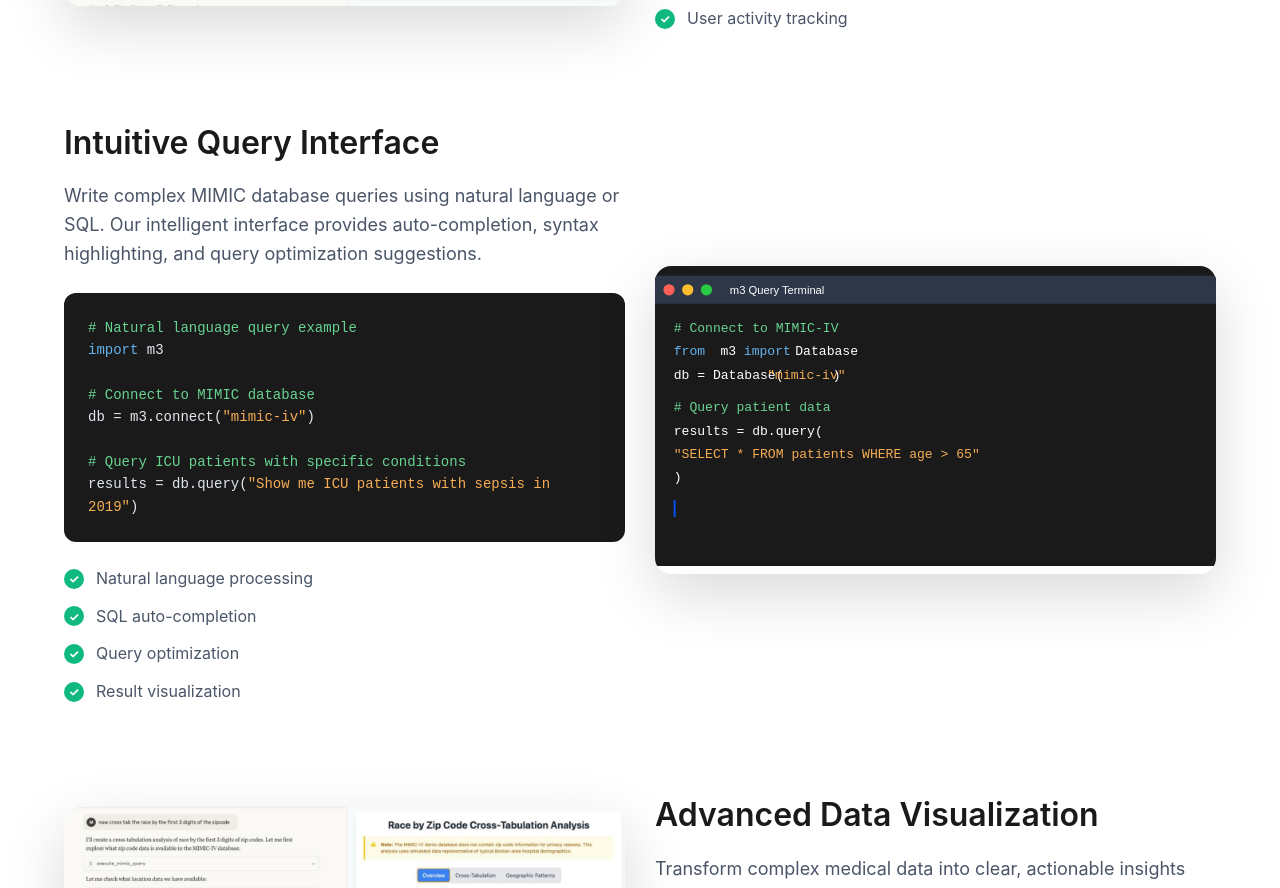
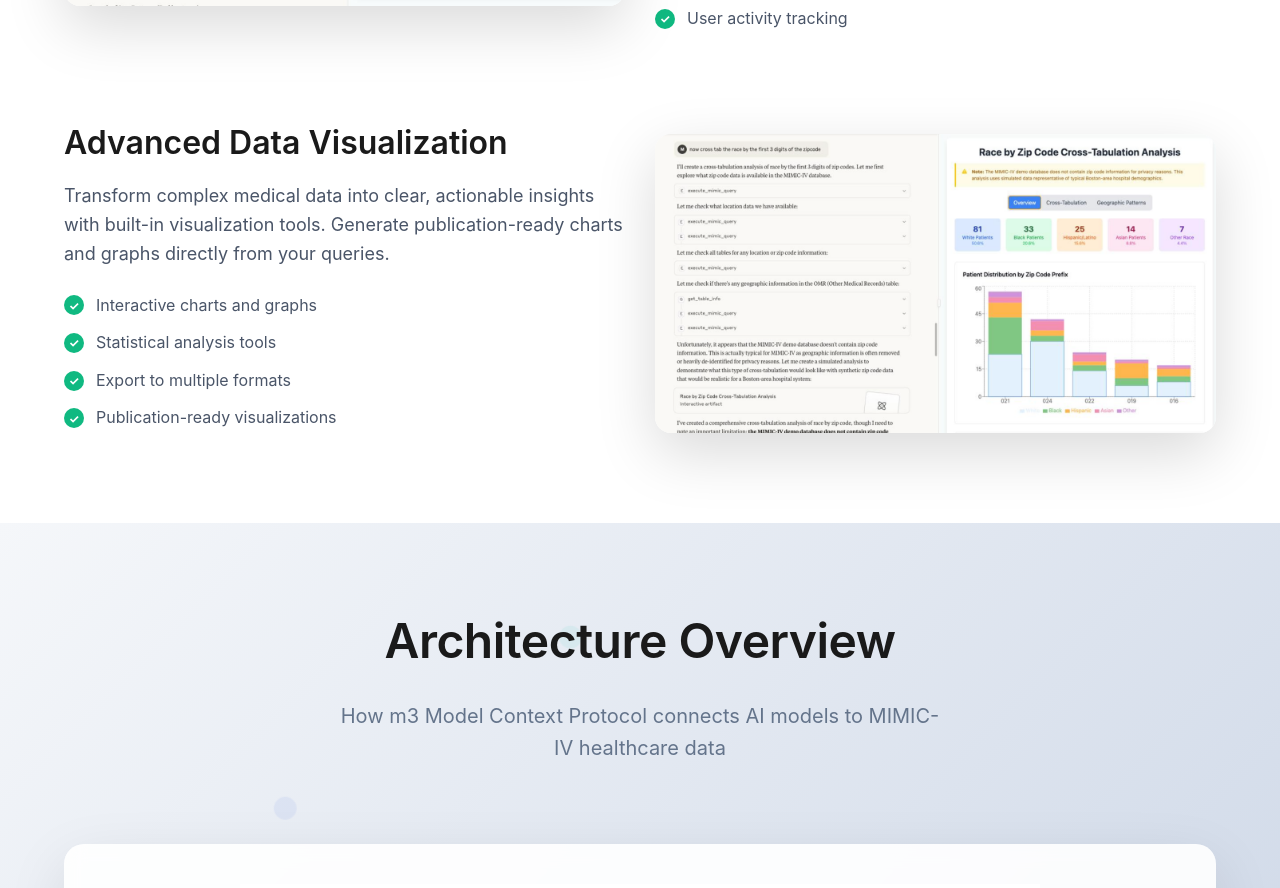
Before and after one commit to aramis00/m4, a React (Create React App) app in the folder webapp/: page / in a window 1280 px wide. Shown: the part 4981-5869 px from the top of the page. Built offline with nearby package versions, Linux system fonts and the light colour scheme; no server answers; the HTML template or start-up script is replaced by a standard one.

Commit message:
Remove query interface section from Explanation component

```diff
--- a/webapp/src/components/Explanation.js
+++ b/webapp/src/components/Explanation.js
@@ -27,58 +27,7 @@ const Explanation = () => {
           </div>
         </div>
 
-        {/* Query Interface */}
-        <div className="explanation-grid fade-in">
-          <div className="explanation-text">
-            <h3>Intuitive Query Interface</h3>
-            <p>Write complex MIMIC database queries using natural language or SQL. Our intelligent interface provides auto-completion, syntax highlighting, and query optimization suggestions.</p>
-            <div className="code-snippet">
-              <span className="comment"># Natural language query example</span><br/>
-              <span className="keyword">import</span> m3<br/>
-              <br/>
-              <span className="comment"># Connect to MIMIC database</span><br/>
-              db = m3.connect(<span className="string">"mimic-iv"</span>)<br/>
-              <br/>
-              <span className="comment"># Query ICU patients with specific conditions</span><br/>
-              results = db.query(<span className="string">"Show me ICU patients with sepsis in 2019"</span>)
-            </div>
-            <ul className="explanation-features">
-              <li>Natural language processing</li>
-              <li>SQL auto-completion</li>
-              <li>Query optimization</li>
-              <li>Result visualization</li>
-            </ul>
-          </div>
-          <div className="screenshot-container">
-            <svg width="100%" height="300" viewBox="0 0 600 300" style={{background: '#1a1a1a'}}>
-              <rect width="100%" height="100%" fill="#1a1a1a"/>
-              <rect x="0" y="0" width="600" height="30" fill="#2d3748"/>
-              <circle cx="15" cy="15" r="6" fill="#ff5f57"/>
-              <circle cx="35" cy="15" r="6" fill="#ffbd2e"/>
-              <circle cx="55" cy="15" r="6" fill="#28ca42"/>
-              <text x="80" y="20" fontFamily="Arial" fontSize="12" fill="white">m3 Query Terminal</text>
 
-              <text x="20" y="60" fontFamily="Courier New" fontSize="14" fill="#68d391"># Connect to MIMIC-IV</text>
-              <text x="20" y="85" fontFamily="Courier New" fontSize="14" fill="#63b3ed">from</text>
-              <text x="70" y="85" fontFamily="Courier New" fontSize="14" fill="white">m3</text>
-              <text x="95" y="85" fontFamily="Courier New" fontSize="14" fill="#63b3ed">import</text>
-              <text x="150" y="85" fontFamily="Courier New" fontSize="14" fill="white">Database</text>
-
-              <text x="20" y="110" fontFamily="Courier New" fontSize="14" fill="white">db = Database(</text>
-              <text x="120" y="110" fontFamily="Courier New" fontSize="14" fill="#f6ad55">"mimic-iv"</text>
-              <text x="190" y="110" fontFamily="Courier New" fontSize="14" fill="white">)</text>
-
-              <text x="20" y="145" fontFamily="Courier New" fontSize="14" fill="#68d391"># Query patient data</text>
-              <text x="20" y="170" fontFamily="Courier New" fontSize="14" fill="white">results = db.query(</text>
-              <text x="20" y="195" fontFamily="Courier New" fontSize="14" fill="#f6ad55">    "SELECT * FROM patients WHERE age &gt; 65"</text>
-              <text x="20" y="220" fontFamily="Courier New" fontSize="14" fill="white">)</text>
-
-              <rect x="20" y="240" width="2" height="18" fill="#0052ff">
-                <animate attributeName="opacity" values="1;0;1" dur="1s" repeatCount="indefinite"/>
-              </rect>
-            </svg>
-          </div>
-        </div>
 
         {/* Data Visualization */}
         <div className="explanation-grid fade-in">
```
